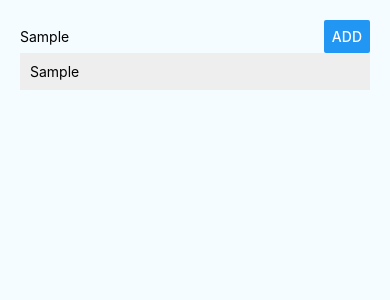
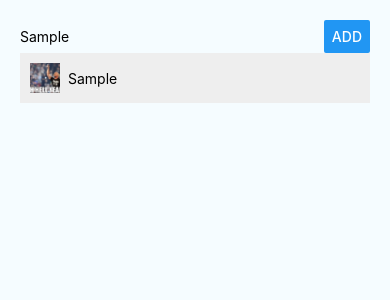
Before and after one commit to shane01101/React-Native, a React Native app in the folder rncourse/: screen / in a window 390 px wide. Both pictures are taken after typing "Sample" into the empty fields and a click on the button "ADD". Shown: the top 300 px of the page. Built offline with nearby package versions, Linux system fonts and the light colour scheme.

Commit message:
Static Image

```diff
--- a/rncourse/App.js
+++ b/rncourse/App.js
@@ -3,6 +3,7 @@
 
 import PlaceInput from './src/components/PlaceInput/PlaceInput';
 import PlaceList from './src/components/PlaceList/PlaceList';
+import placeImage from './src/assets/austin.jpg';
 
 export default class App extends Component {
 	state = {
@@ -14,7 +15,8 @@
 			return {
 				places: prevState.places.concat({
 					key: Math.random(),
-					value: placeName
+					name: placeName,
+					image: placeImage
 				})
 			};
 		});
--- a/rncourse/src/components/ListItem/ListItem.js
+++ b/rncourse/src/components/ListItem/ListItem.js
@@ -1,9 +1,14 @@
 import React from 'react';
-import { View, Text, StyleSheet, TouchableOpacity } from 'react-native';
+import { View, Text, StyleSheet, TouchableOpacity, Image } from 'react-native';
 
 const ListItem = props => (
 	<TouchableOpacity onPress={props.onItemPressed}>
-		<View style={styles.listItem} onPress={props.onItemPressed}>
+		<View style={styles.listItem}>
+			<Image
+				resizeMode="cover"
+				source={props.placeImage}
+				style={styles.placeImage}
+			/>
 			<Text>{props.placeName}</Text>
 		</View>
 	</TouchableOpacity>
@@ -14,7 +19,14 @@
 		width: '100%',
 		padding: 10,
 		marginBottom: 5,
-		backgroundColor: '#eee'
+		backgroundColor: '#eee',
+		flexDirection: 'row',
+		alignItems: 'center'
+	},
+	placeImage: {
+		marginRight: 8,
+		height: 30,
+		width: 30
 	}
 });
 
--- a/rncourse/src/components/PlaceList/PlaceList.js
+++ b/rncourse/src/components/PlaceList/PlaceList.js
@@ -10,7 +10,8 @@
 			data={props.places}
 			renderItem={info => (
 				<ListItem
-					placeName={info.item.value}
+					placeName={info.item.name}
+					placeImage={info.item.image}
 					onItemPressed={() => props.onItemDeleted(info.item.key)}
 				/>
 			)}
```
Also changed, not shown: rncourse/src/assets/austin.jpg (added).
